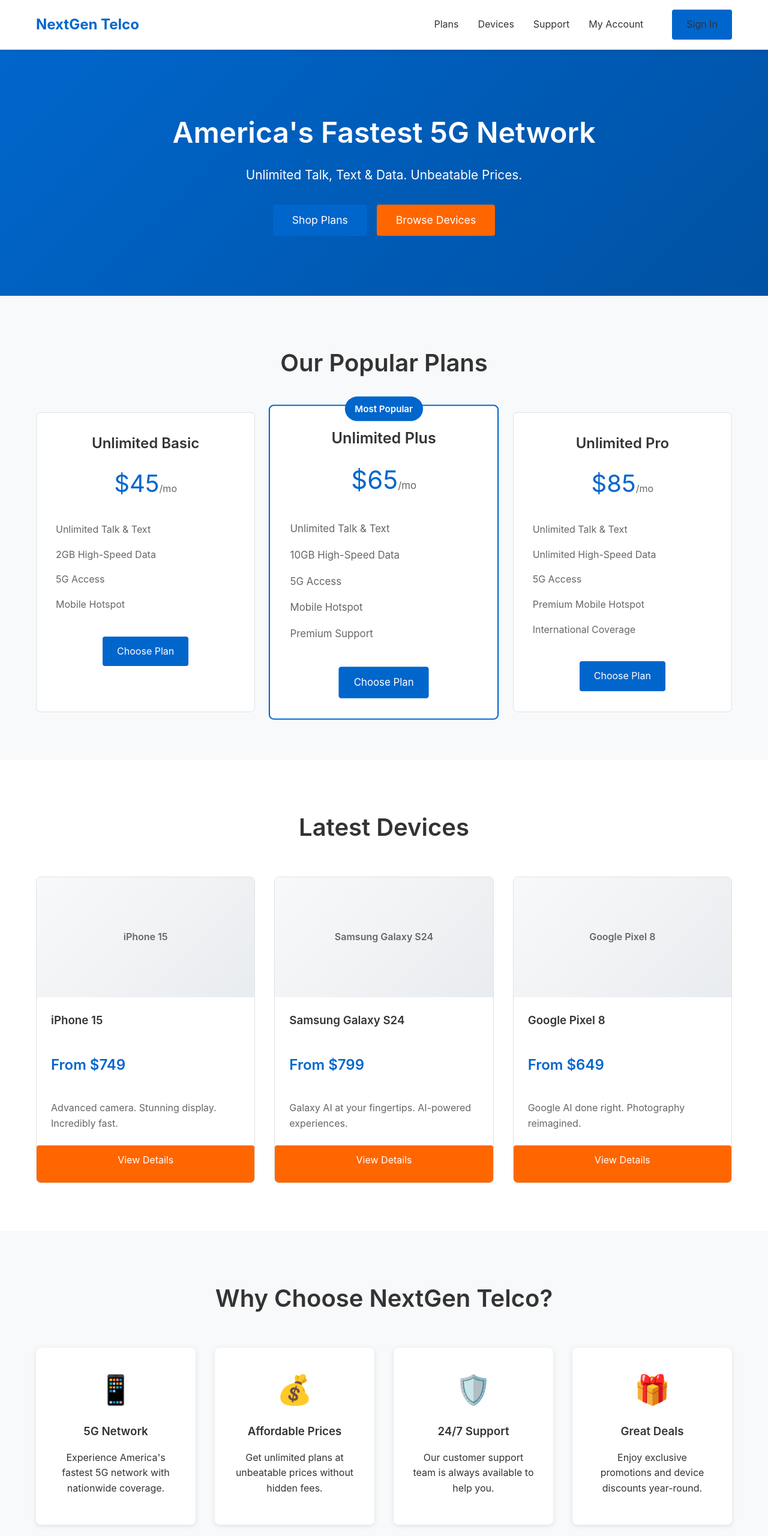
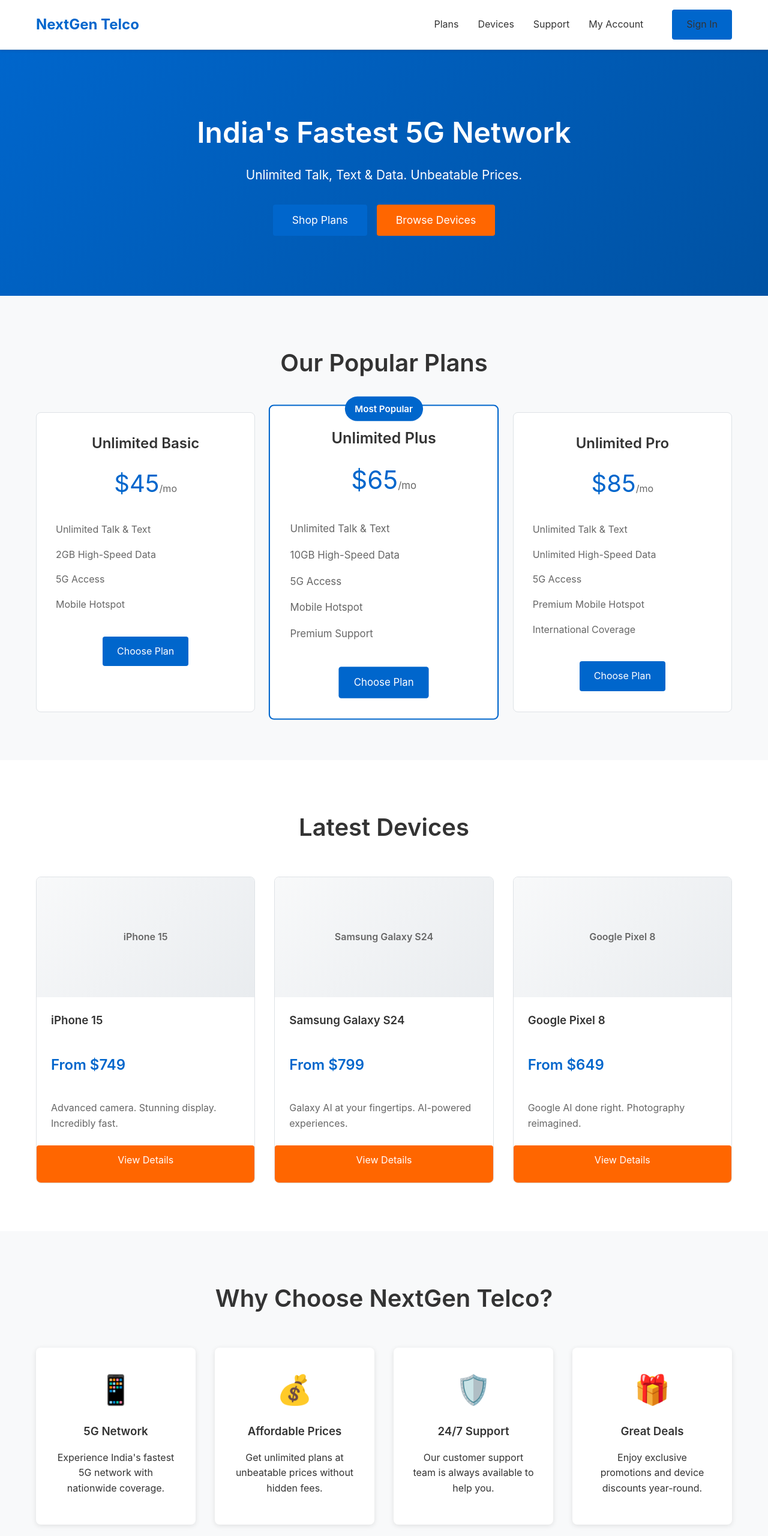
Before and after one commit to bhrateshd/NextGen-Telco, a plain HTML site: page frontend/index.html in a window 1280 px wide. Shown: the top 2560 px of the page at 60% size. Drawn offline with Linux system fonts and the light colour scheme.

Commit message:
replacing name indias

```diff
--- a/frontend/index.html
+++ b/frontend/index.html
@@ -31,7 +31,7 @@
     <!-- Hero Section -->
     <section class="hero">
         <div class="hero-content">
-            <h1>America's Fastest 5G Network</h1>
+            <h1>India's Fastest 5G Network</h1>
             <p>Unlimited Talk, Text & Data. Unbeatable Prices.</p>
             <div class="hero-buttons">
                 <a href="plans.html" class="btn-primary btn-large">Shop Plans</a>
@@ -124,7 +124,7 @@
                 <div class="benefit-card">
                     <div class="benefit-icon">📱</div>
                     <h3>5G Network</h3>
-                    <p>Experience America's fastest 5G network with nationwide coverage.</p>
+                    <p>Experience India's fastest 5G network with nationwide coverage.</p>
                 </div>
                 <div class="benefit-card">
                     <div class="benefit-icon">💰</div>
```
